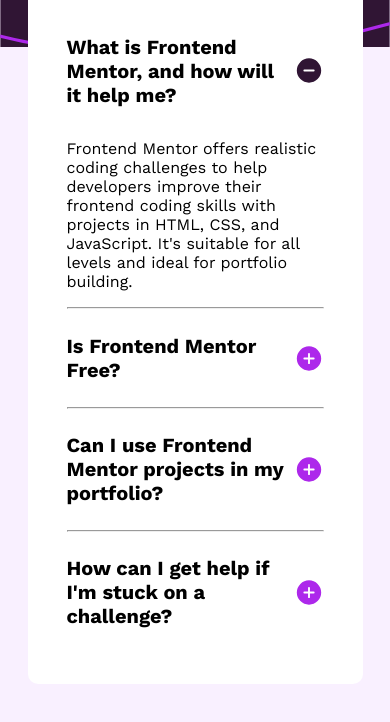
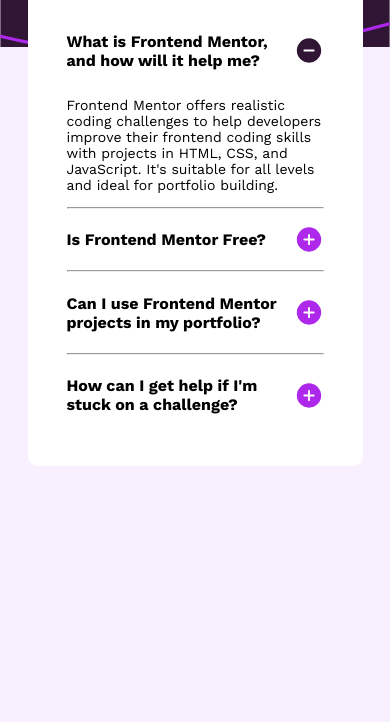
Before and after one commit to Ahmed-Adjei1/FAQ-Accordion-Main, a plain HTML site: page index.html in a window 390 px wide. Both pictures are taken after a click on the picture 308 px from the left and 264 px from the top of the page. Shown: the part 194-916 px from the top of the page. After the commit the page ends 844 px from the top, so only its background shows below. Drawn offline with nearby package versions, Linux system fonts and the light colour scheme.

Commit message:
Refactor CSS styles for layout and typography
Updated styles for body, main, header, and h2 elements. Adjusted font sizes and media query settings.

```diff
--- a/style.css
+++ b/style.css
@@ -38,7 +38,7 @@ header > img {
 }
 
 h2 {
-  font-size: 1.25rem;
+  font-size: clamp(1rem, 1.5vw, 1.25rem);
 }
 
 h2:hover {
@@ -51,7 +51,7 @@ h2:focus {
 }
 
 p {
-  font-size: 1rem;
+  font-size: clamp(0.875rem, 1.2vw, 1rem);
 }
 
 .hidden {
```
